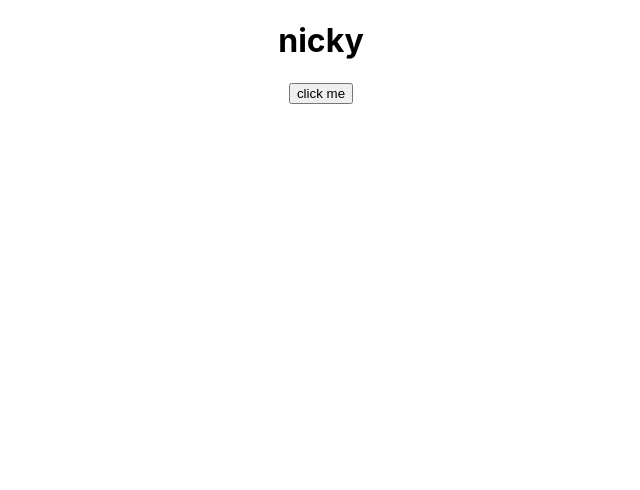
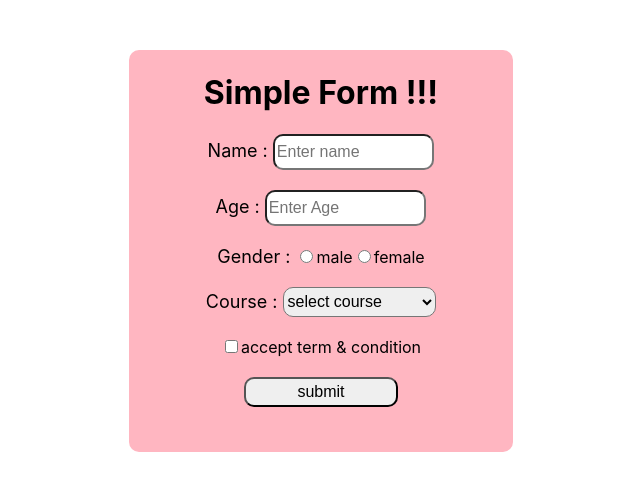
Before and after one commit to nicky-kumari74/simple-form-ReactJS, a React (Create React App) app: page / in a window 1280 px wide. Shown: the top 490 px of the page, without its empty margins (319-959 px from the left). Built offline with nearby package versions, Linux system fonts and the light colour scheme.

Commit message:
commit 1

```diff
--- a/src/App.css
+++ b/src/App.css
@@ -1,7 +1,22 @@
 .App {
   text-align: center;
+  background-color: lightpink;
+  width: 30%;
+  margin-left: 35%;
+  height: 400px;
+  border-radius: 10px;
+  margin-top: 50px;
+  padding-top: 2px;
 }
-
+label{
+  font-size: large;
+}
+.box{
+  width: 40%;
+  height: 30px;
+  font-size: medium;
+  border-radius: 10px;
+}
 .App-logo {
   height: 40vmin;
   pointer-events: none;
--- a/src/App.js
+++ b/src/App.js
@@ -1,23 +1,44 @@
-import React,{Component} from 'react'
+import { useState } from 'react';
 import logo from './logo.svg';
 import './App.css';
-class App extends Component {
-  constructor(){
-    super();
-    this.state={data:"nicky"}
+function App() {
+  const [name,setname]=useState("")
+  const [age,setage]=useState("")
+  const [gender,setgender]=useState("");
+  const [course,setcourse]=useState("");
+  const [tnc,settnc]=useState(false);
+  const [print,setprint]=useState(false)
+  function getFormdata(e){
+    if(name=="" || age=="" || gender=="" || course=="" || !tnc){
+      setprint(false)
+      alert("empty field")
+    }
+    e.preventDefault()
   }
-  apple(){
-    this.setState({data:"ajay"})
-  }
-  render()
-  {
-    return (
-      <div className="App">
-        <h1>{this.state.data} </h1>
-        <button onClick={()=>this.apple()}>click me</button>
-      </div>
-    );
-  }
+  return (
+    <div className="App">
+      <h1>Simple Form !!!</h1>
+      <form onSubmit={getFormdata}>
+      <label>Name : </label><input type="text" className="box" placeholder='Enter name' onChange={(e)=>setname(e.target.value)}></input><br /><br />
+      <label>Age : </label><input type="text" className="box" placeholder='Enter Age' onChange={(e)=>setage(e.target.value)}/><br /><br />
+      <label>Gender : </label>
+      <input type='radio' name="gender" value="male" onChange={(e)=>setgender(e.target.value)}/>male
+      <input type='radio' name="gender" value="female" onChange={(e)=>setgender(e.target.value)}/>female<br/><br/>
+      <label>Course : </label><select className="box" onChange={(e)=>setcourse(e.target.value)}>
+        <option>select course</option>
+        <option>MCA</option>
+        <option>BCA</option>
+        <option>B.TECH</option>
+        <option>BBA</option>
+      </select><br/><br/>
+      <input type="checkbox" onChange={(e)=>settnc(e.target.checked)}/><span>accept term & condition</span><br/><br/>
+      <button type="submit" className="box" onClick={()=>setprint(true)}>submit</button>
+      </form>
+      {
+        print?<h1>{name} {age} {gender} {course} {tnc}</h1> : null
+      }
+    </div>
+  );
 }
 
 export default App;
```
Also changed, not shown: src/User.js (deleted).
